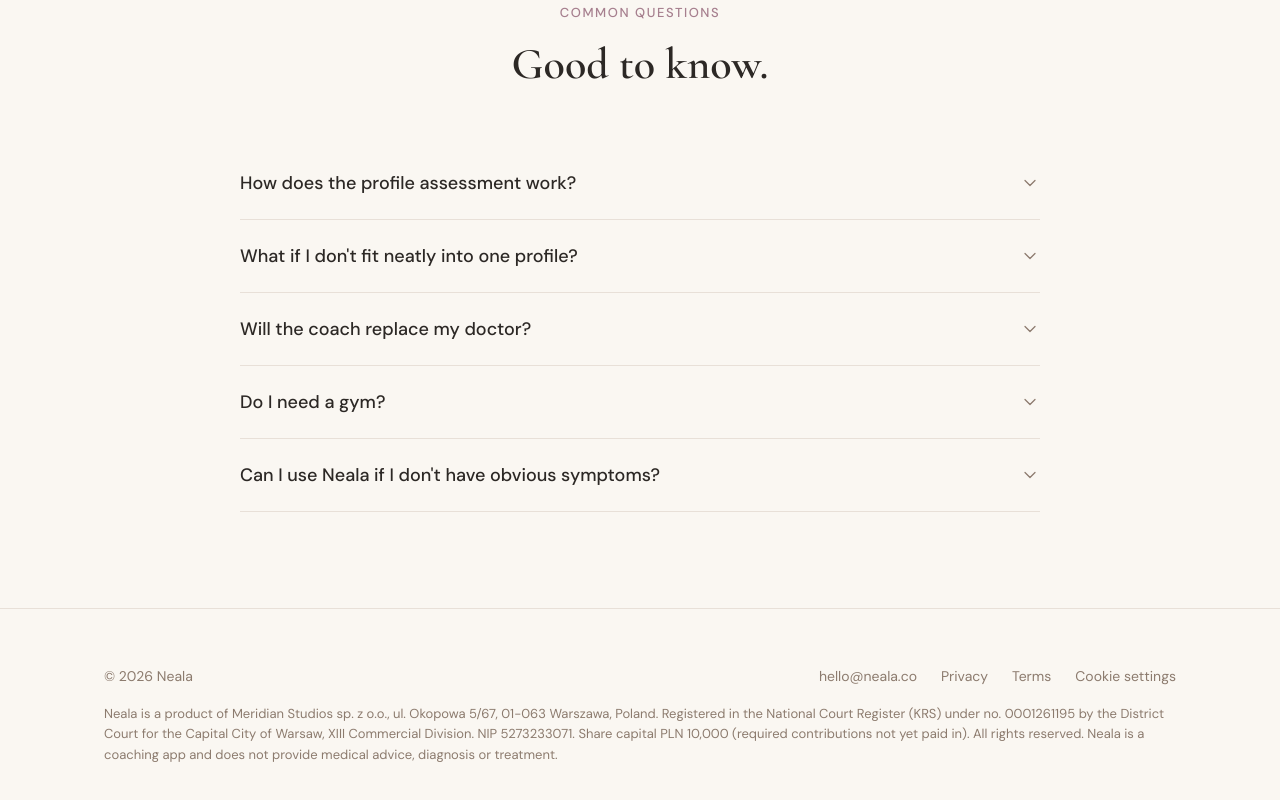
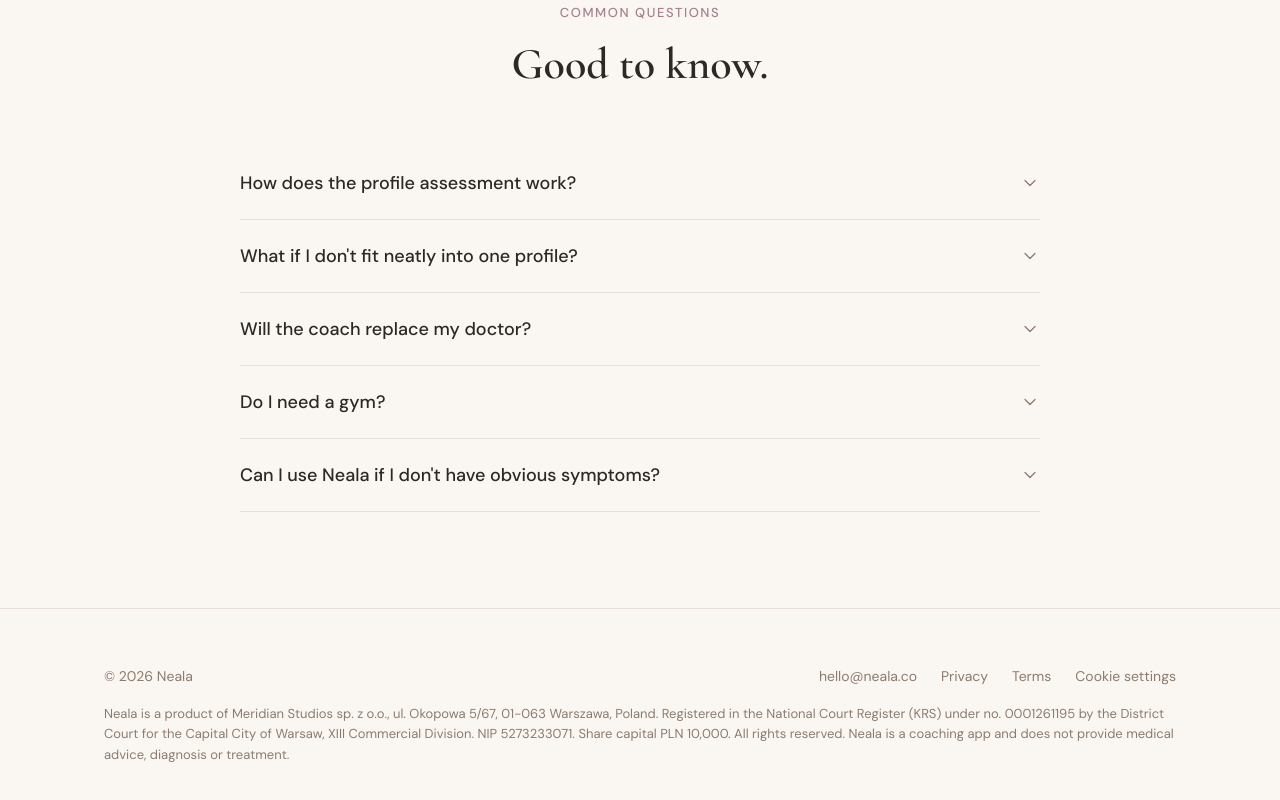
Before and after one commit to kuba-bajda/neala-site, a plain HTML site: page index.html in a window 1280 px wide. Shown: the part 8376-9176 px from the top of the page. Drawn offline with nearby package versions, Linux system fonts and the light colour scheme.

Commit message:
legal: drop the 'contributions not yet paid in' note, the share capital is paid
Co-Authored-By: Claude Opus 5.5 <noreply@anthropic.com>

```diff
--- a/index.html
+++ b/index.html
@@ -427,7 +427,7 @@
       <a href="/terms/">Terms</a>
       <a href="#" data-cookie-settings hidden>Cookie settings</a>
     </nav>
-    <p class="legal">Neala is a product of Meridian Studios sp. z o.o., ul. Okopowa 5/67, 01-063 Warszawa, Poland. Registered in the National Court Register (KRS) under no. 0001261195 by the District Court for the Capital City of Warsaw, XIII Commercial Division. NIP 5273233071. Share capital PLN 10,000 (required contributions not yet paid in). All rights reserved. Neala is a coaching app and does not provide medical advice, diagnosis or treatment.</p>
+    <p class="legal">Neala is a product of Meridian Studios sp. z o.o., ul. Okopowa 5/67, 01-063 Warszawa, Poland. Registered in the National Court Register (KRS) under no. 0001261195 by the District Court for the Capital City of Warsaw, XIII Commercial Division. NIP 5273233071. Share capital PLN 10,000. All rights reserved. Neala is a coaching app and does not provide medical advice, diagnosis or treatment.</p>
   </div>
 </footer>
 
```
Also changed, not shown: privacy/index.html (+1 -1 lines), terms/index.html (+1 -1 lines).
